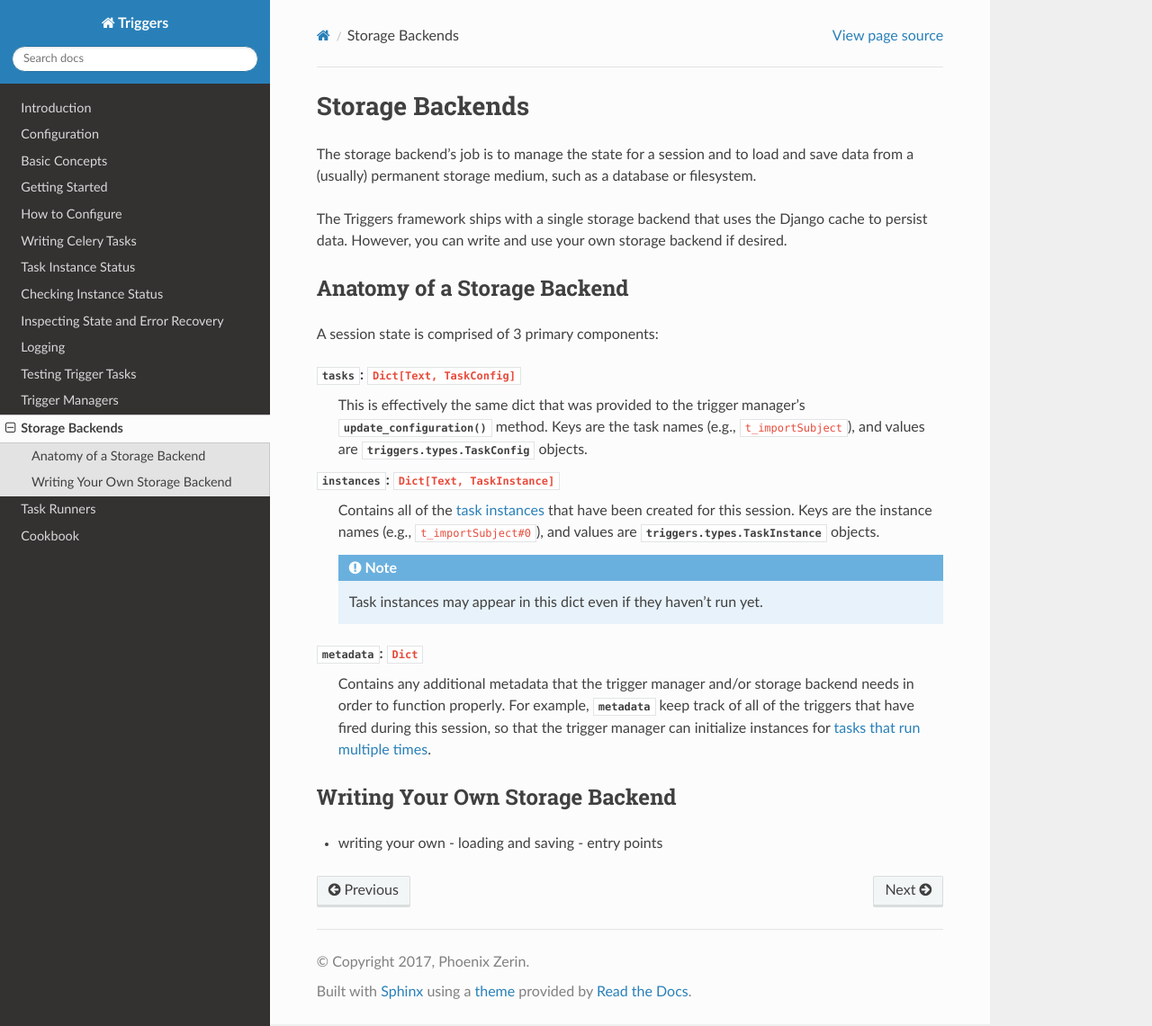
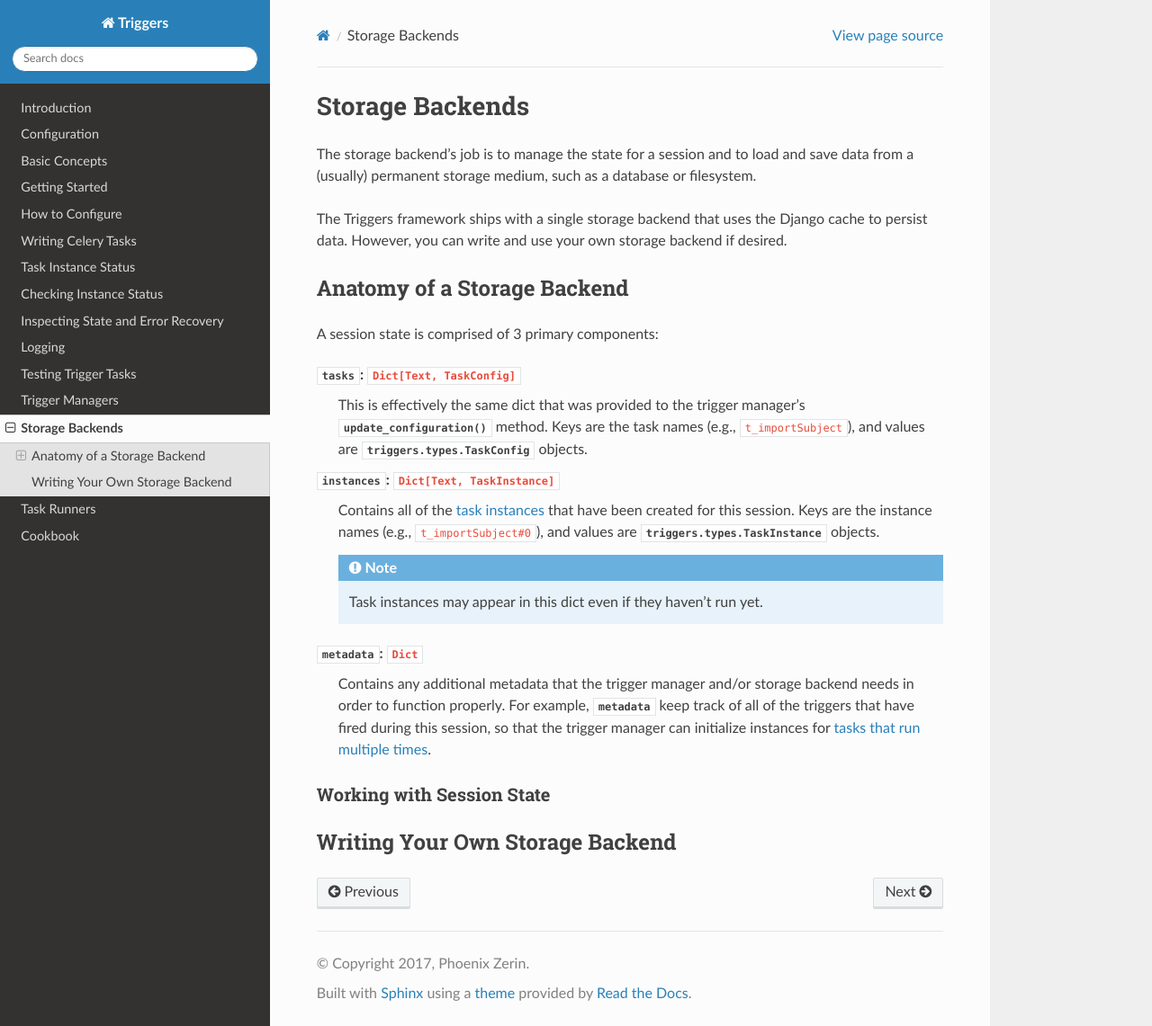
Before and after one commit to lenddoefl/triggers, a Sphinx documentation site: the page built from docs/storage.rst, in a window 1280 px wide and 1141 px high. Shown: the whole window at 90% size. Built offline with Sphinx 7.4.7 and the Read the Docs theme 2.0.0, drawn with Linux system fonts in a browser that asks for light colours.

Commit message:
Planned out remaining content for storage backends docs.

```diff
--- a/docs/storage.rst
+++ b/docs/storage.rst
@@ -38,12 +38,13 @@
    :ref:`tasks that run multiple times <configuration-and-every>`.
 
 
+Working with Session State
+~~~~~~~~~~~~~~~~~~~~~~~~~~
+.. todo list of methods
+
 
 --------------------------------
 Writing Your Own Storage Backend
 --------------------------------
-
-
-- writing your own
-  - loading and saving
-  - entry points
+.. todo loading and saving
+.. todo entry points
```
